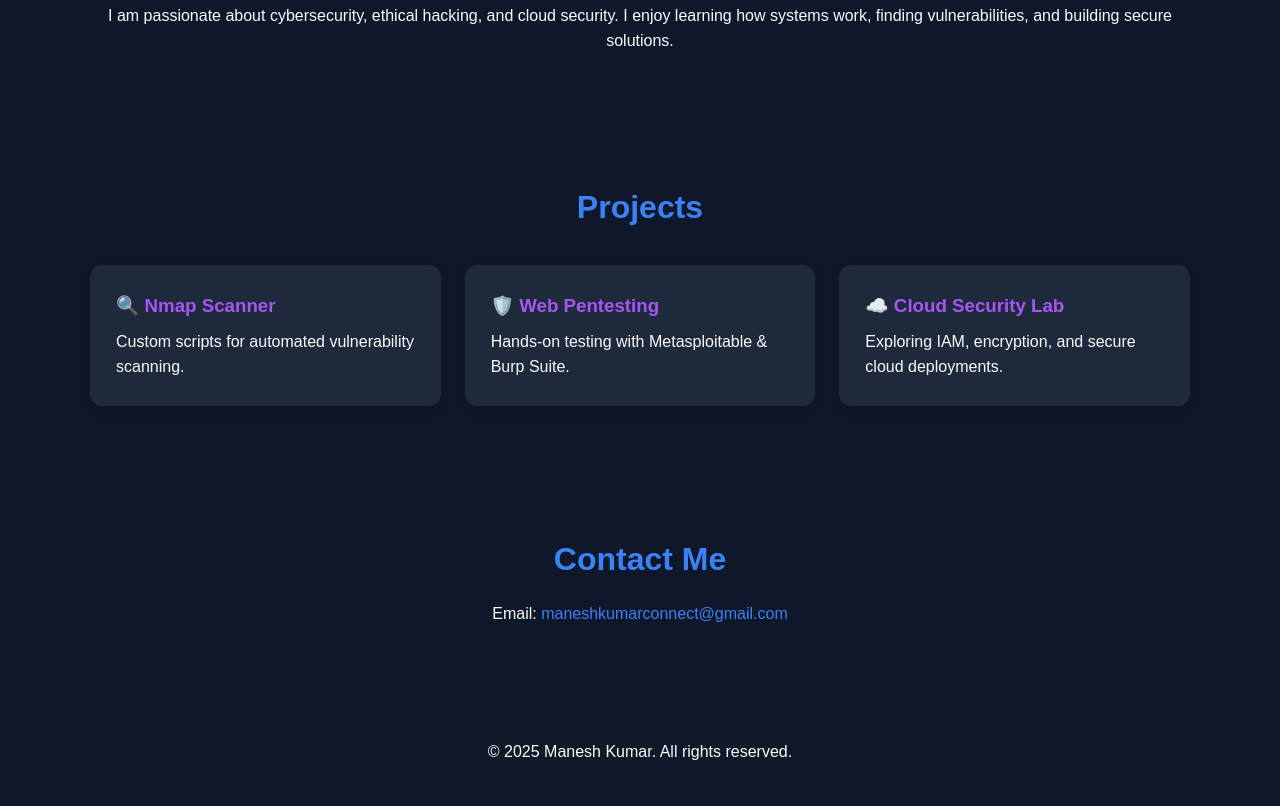
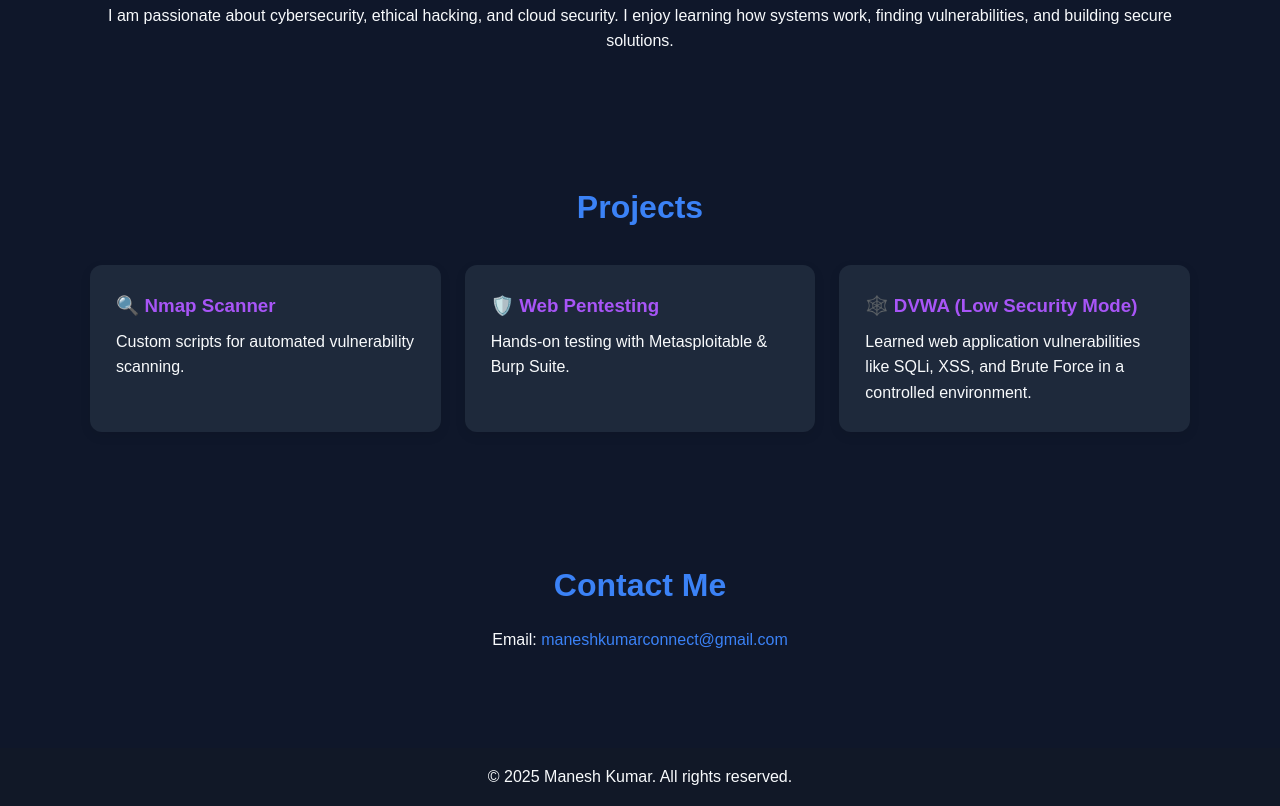
Before and after one commit to iammaneshkumar/Manesh-Kumar, a plain HTML site: page index.html in a window 1280 px wide. Shown: the part 999-1805 px from the top of the page. Before the commit the page ends 1779 px from the top, so only its background shows below. Drawn offline with Linux system fonts and the light colour scheme.

Commit message:
Updated project (DVWA)

```diff
--- a/index.html
+++ b/index.html
@@ -61,8 +61,8 @@
           <p>Hands-on testing with Metasploitable & Burp Suite.</p>
         </div>
         <div class="card">
-          <h3>☁️ Cloud Security Lab</h3>
-          <p>Exploring IAM, encryption, and secure cloud deployments.</p>
+          <h3>🕸️ DVWA (Low Security Mode)</h3>
+          <p>Learned web application vulnerabilities like SQLi, XSS, and Brute Force in a controlled environment.</p>
         </div>
       </div>
     </div>
```
